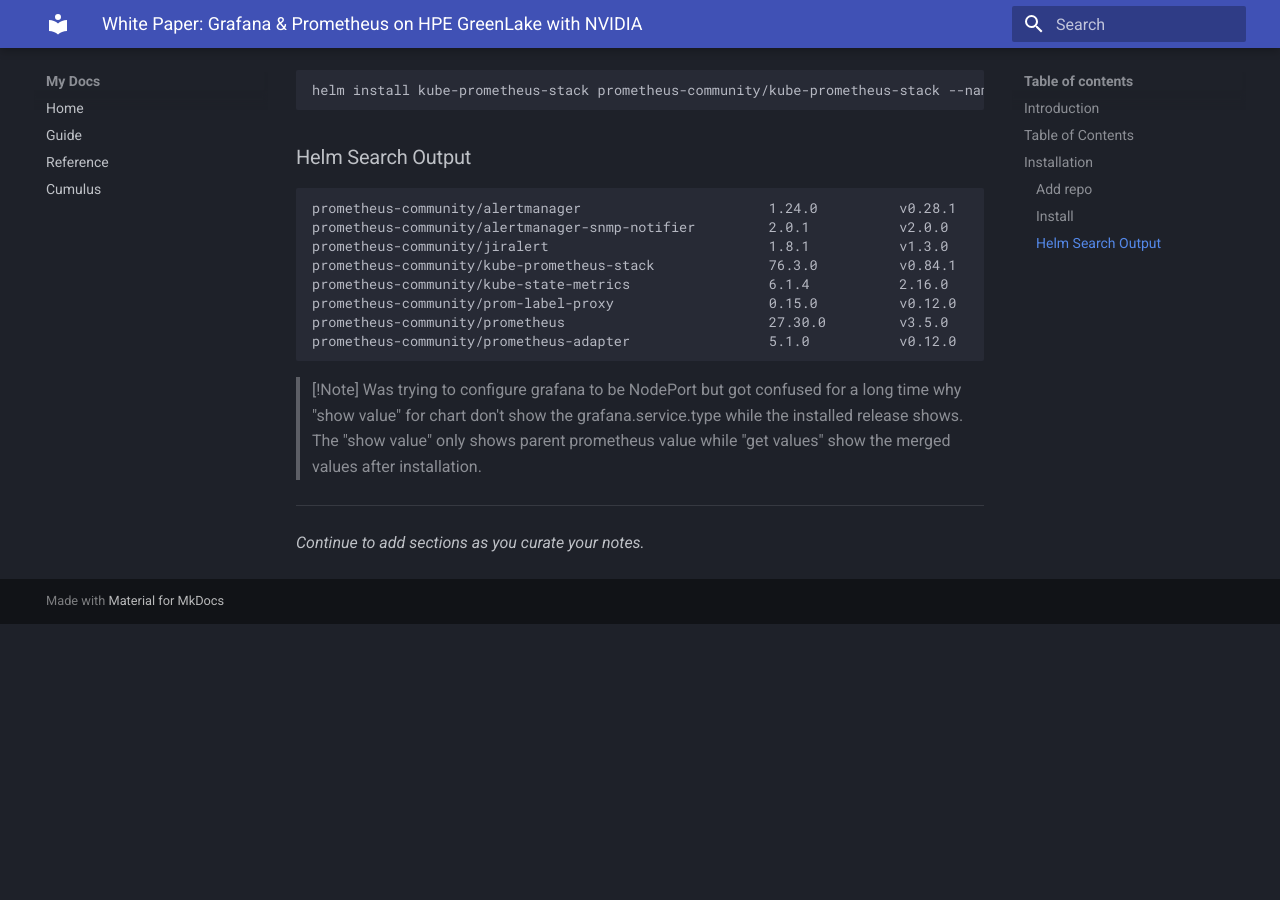
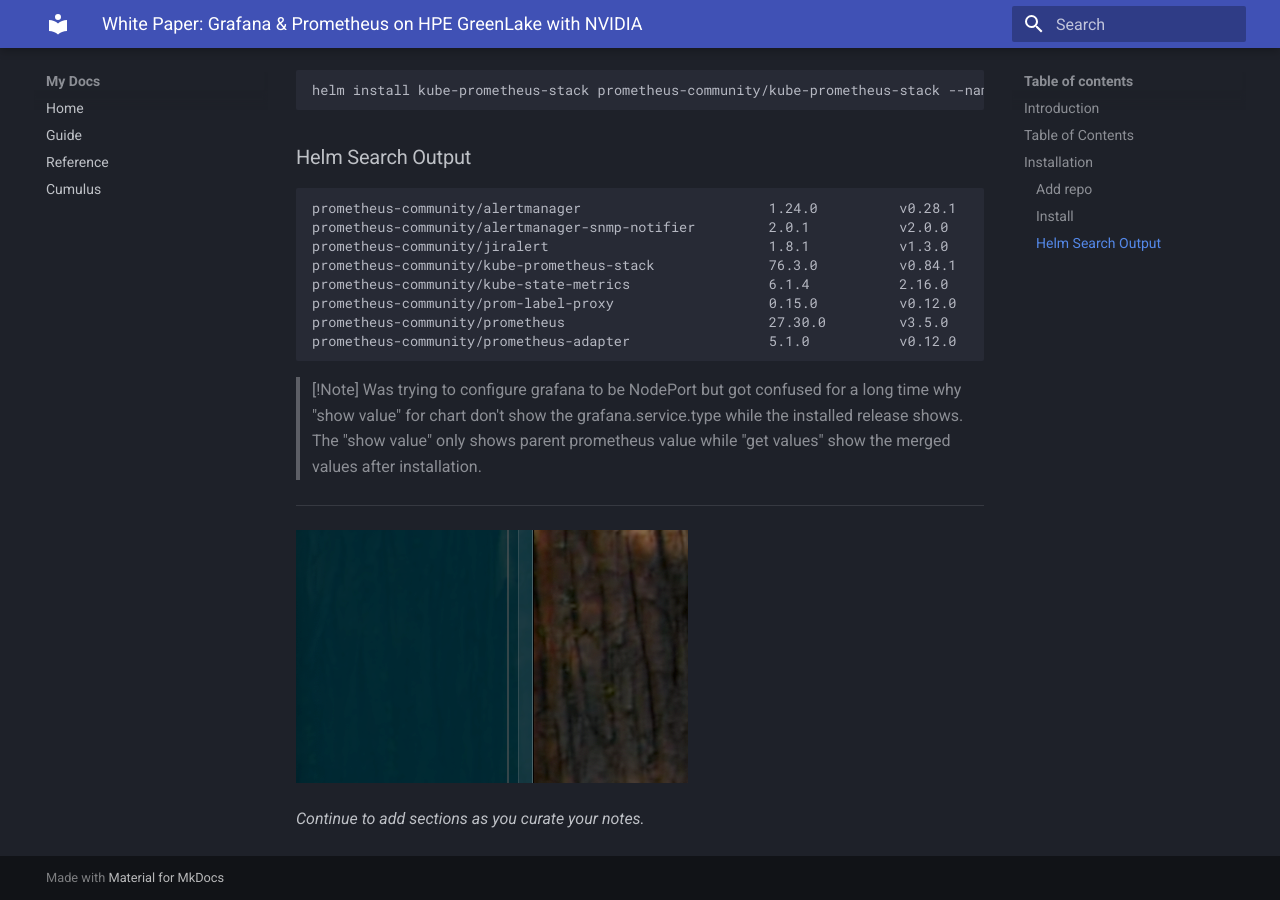
Before and after one commit to hjma29/grafana-prometheus-hpe-greenlake-com-nvidia, an MkDocs documentation site: the page built from docs/whitepaper.md, in a window 1280 px wide and 900 px high, scrolled down 828 px. Built offline with MkDocs 1.6.1 and Material for MkDocs 9.7.7, drawn with Linux system fonts in a browser that asks for light colours; before the commit the page ends 1452 px from its top, so only the background shows below that.

Commit message:
250912-12:14 on mini4

```diff
--- a/docs/whitepaper.md
+++ b/docs/whitepaper.md
@@ -41,5 +41,6 @@ prometheus-community/prometheus-adapter                 5.1.0           v0.12.0
 > Was trying to configure grafana to be NodePort but got confused for a long time why "show value" for chart don't show the grafana.service.type while the installed release shows. The "show value" only shows parent prometheus value while "get values" show the merged values after installation.
 
 ---
+![alt text](images/image-2.png)
 
 *Continue to add sections as you curate your notes.*
```
Also changed, not shown: docs/images/image-1.png (added), docs/images/image-2.png (added).
